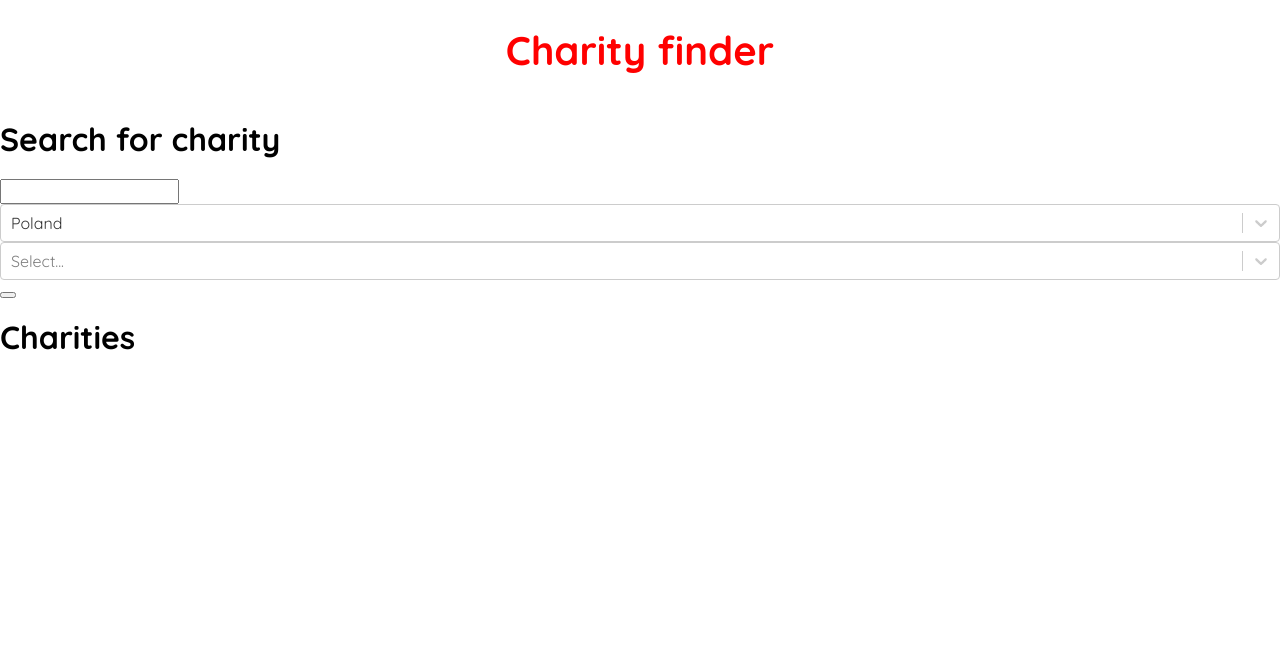
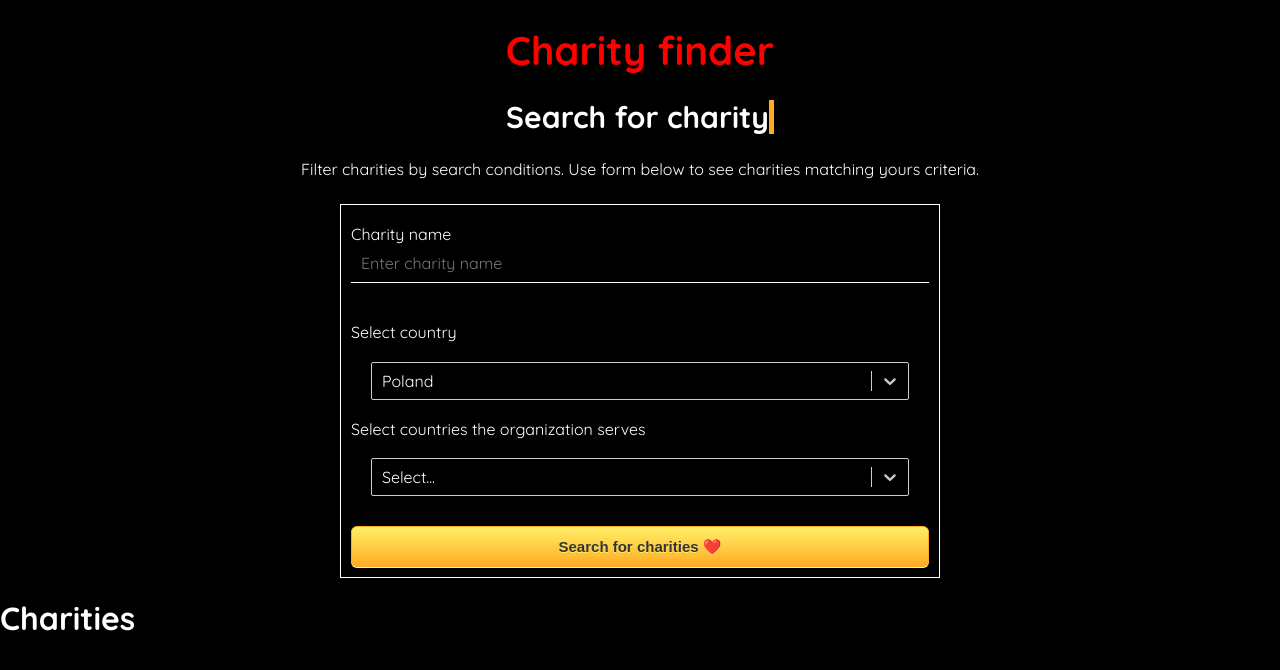
Before and after one commit to jundymek/charity-finder, a React (Create React App) app: page / in a window 1280 px wide. Both pictures are taken after a click on the button "Proceed to site". Shown: the top 670 px of the page. Built offline with nearby package versions, Linux system fonts and the light colour scheme.

Commit message:
style: CharitySearch form

```diff
--- /dev/null
+++ b/src/components/CharitySearch/CharitySearch.module.scss
@@ -0,0 +1,95 @@
+.formContainer {
+  display: flex;
+  flex-direction: column;
+  justify-content: center;
+  align-items: center;
+}
+
+.formInnerContainer {
+  display: flex;
+  flex-direction: column;
+  margin: 10px 0;
+}
+
+.form {
+  display: flex;
+  flex-direction: column;
+  border: 1px solid white;
+  padding: 10px;
+  width: 80%;
+  max-width: 600px;
+}
+
+.formInput {
+  background: black;
+  border: none;
+  border-bottom: 1px solid white;
+  color: white;
+  padding: 10px;
+  margin-bottom: 20px;
+
+  &:active {
+    background: black;
+    border: 1px solid white;
+    border-radius: 2px;
+    margin-top: 20px;
+  }
+}
+
+.formLabel {
+  text-align: left;
+}
+
+.title {
+  font-size: 30px;
+  position: relative;
+  overflow: hidden; /* Ensures the content is not revealed until the animation */
+  border-right: 5px solid #ffab23; /* The typwriter cursor */
+  white-space: nowrap; /* Keeps the content on a single line */
+  margin: 0 auto; /* Gives that scrolling effect as the typing happens */
+  animation:
+    typing 1.5s steps(18, end),
+    blink-caret 1s step-end infinite;
+}
+
+.subtitle {
+  font-size: 16px;
+  padding: 10px;
+  text-align: center;
+}
+
+@keyframes typing {
+  from { width: 0 }
+  to { width: 100% }
+}
+
+@keyframes blink-caret {
+  from, to { border-color: transparent }
+  50% { border-color: #ffab23; }
+}
+
+.button {
+  margin-top: 20px;
+	box-shadow: 0px 1px 0px 0px #fff6af;
+	background:linear-gradient(to bottom, #ffec64 5%, #ffab23 100%);
+	background-color:#ffec64;
+	border-radius:6px;
+	border:1px solid #ffaa22;
+	display:inline-block;
+	cursor:pointer;
+	color:#333333;
+	font-family:Arial;
+	font-size:15px;
+	font-weight:bold;
+	padding:11px 29px;
+	text-decoration:none;
+	text-shadow:0px 1px 0px #ffee66;
+}
+.button:hover {
+	background:linear-gradient(to bottom, #ffab23 5%, #ffec64 100%);
+	background-color:#ffab23;
+}
+.button:active {
+	position:relative;
+	top:1px;
+}
--- a/src/components/CharitySearch/CharitySearch.tsx
+++ b/src/components/CharitySearch/CharitySearch.tsx
@@ -6,6 +6,8 @@ import Select from "react-select";
 import { ValueType, ActionMeta } from "react-select/src/types";
 import { propsMaper } from "../../helpers/propsMapper";
 import { MappedResponse, Charity, SelectedCountry } from "../../helpers/types";
+import styles from "./CharitySearch.module.scss";
+import { customStyles } from "./customStyles";
 
 interface Props {
   setCharities: (cb: (prevState: Charity[]) => Charity[]) => void;
@@ -53,7 +55,8 @@ function CharitySearch({ setCharities }: Props) {
     );
   };
 
-  const onSubmit = () => {
+  const onSubmit = (e: any) => {
+    e.preventDefault();
     getDataReculently(1)
       .then(() => console.log("Success"))
       .catch(e => console.warn(e));
@@ -74,17 +77,52 @@ function CharitySearch({ setCharities }: Props) {
   };
 
   return (
-    <section>
-      <h1>Search for charity</h1>
-      <input type="text" name="name" id="name" onChange={handleInputChange} />
-      <Select options={countries} onChange={handleCountryChange} value={selectedCountry} />
+    <section className={styles.formContainer}>
+      <div>
+        <h1 className={styles.title}>Search for charity</h1>
+      </div>
+      <p className={styles.subtitle}>
+        Filter charities by search conditions. Use form below to see charities matching yours criteria.
+      </p>
+      <form className={styles.form}>
+        <div className={styles.formInnerContainer}>
+          <label className={styles.formLabel} htmlFor="name">
+            Charity name
+          </label>
+          <input
+            className={styles.formInput}
+            placeholder="Enter charity name"
+            type="text"
+            name="name"
+            id="name"
+            onChange={handleInputChange}
+          />
+        </div>
+        <div className={styles.formInnerContainer}>
+          <label className={styles.formLabel} htmlFor="name">
+            Select country
+          </label>
+          <Select styles={customStyles} options={countries} onChange={handleCountryChange} value={selectedCountry} />
+        </div>
+        <div className={styles.formInnerContainer}>
+          <label className={styles.formLabel} htmlFor="name">
+            Select countries the organization serves
+          </label>
           <Select
+            styles={customStyles}
             options={countries}
             onChange={handleCountriesOrganizationServes}
             value={selectedCountriesOrganizationServes}
             isMulti
           />
-      <button onClick={onSubmit}></button>
+        </div>
+        <button className={styles.button} onClick={onSubmit}>
+          Search for charities{" "}
+          <span role="img" aria-label="Heart icon">
+            ❤️
+          </span>
+        </button>
+      </form>
     </section>
   );
 }
--- /dev/null
+++ b/src/components/CharitySearch/customStyles.tsx
@@ -0,0 +1,70 @@
+export const customStyles = {
+  container: (styles: any, { data }: any) => {
+    return {
+      ...styles,
+      padding: "0px 20px"
+    };
+  },
+  control: (styles: any, { data }: any) => {
+    return {
+      ...styles,
+      backgroundColor: "black",
+      color: "white",
+      borderRadius: "2px",
+      marginTop: "20px"
+    };
+  },
+  menu: (styles: any) => {
+    return {
+      ...styles,
+      backgroundColor: "black",
+      color: "white",
+      border: "1px solid white"
+    };
+  },
+  option: (styles: any, { data }: any) => {
+    return {
+      ...styles,
+      backgroundColor: "black",
+      color: "white",
+      ":hover": {
+        color: "black",
+        backgroundColor: "white"
+      }
+    };
+  },
+  multiValue: (styles: any, { data }: any) => {
+    return {
+      ...styles,
+      backgroundColor: "black",
+      color: "white",
+      border: "1px solid white"
+    };
+  },
+  multiValueLabel: (styles: any, { data }: any) => ({
+    ...styles,
+    color: data.color
+  }),
+  multiValueRemove: (styles: any, { data }: any) => ({
+    ...styles,
+    color: data.color,
+    ":hover": {
+      backgroundColor: data.color,
+      color: "white"
+    }
+  }),
+  singleValue: (styles: any, { data }: any) => ({
+    ...styles,
+    color: "white",
+    ":hover": {
+      color: "white"
+    }
+  }),
+  placeholder: (styles: any, { data }: any) => ({
+    ...styles,
+    color: "white",
+    ":hover": {
+      color: "white"
+    }
+  })
+};
--- a/src/helpers/propsMapper.ts
+++ b/src/helpers/propsMapper.ts
@@ -1,7 +1,7 @@
 import { MappedResponse, RawResponse, Project, CountryArray } from "./types";
 
 export function propsMaper(resData: RawResponse): MappedResponse {
-  // console.log(resData.data.projects)
+  console.log(resData.data.projects)
   return {
     hasNext: resData.data.projects.hasNext,
     nextId: resData.data.projects.nextProjectId,
--- a/src/styles/main.scss
+++ b/src/styles/main.scss
@@ -6,10 +6,11 @@
 html {
     box-sizing: border-box;
     scroll-behavior: smooth;
-    background-color: $white;
+    background-color: black;
     max-width: 1440px;
     height:100%;
     margin: 0 auto;
+    color: $white
   }
 
   *,
```
Lines whose indentation alone changed are shown as unchanged.
